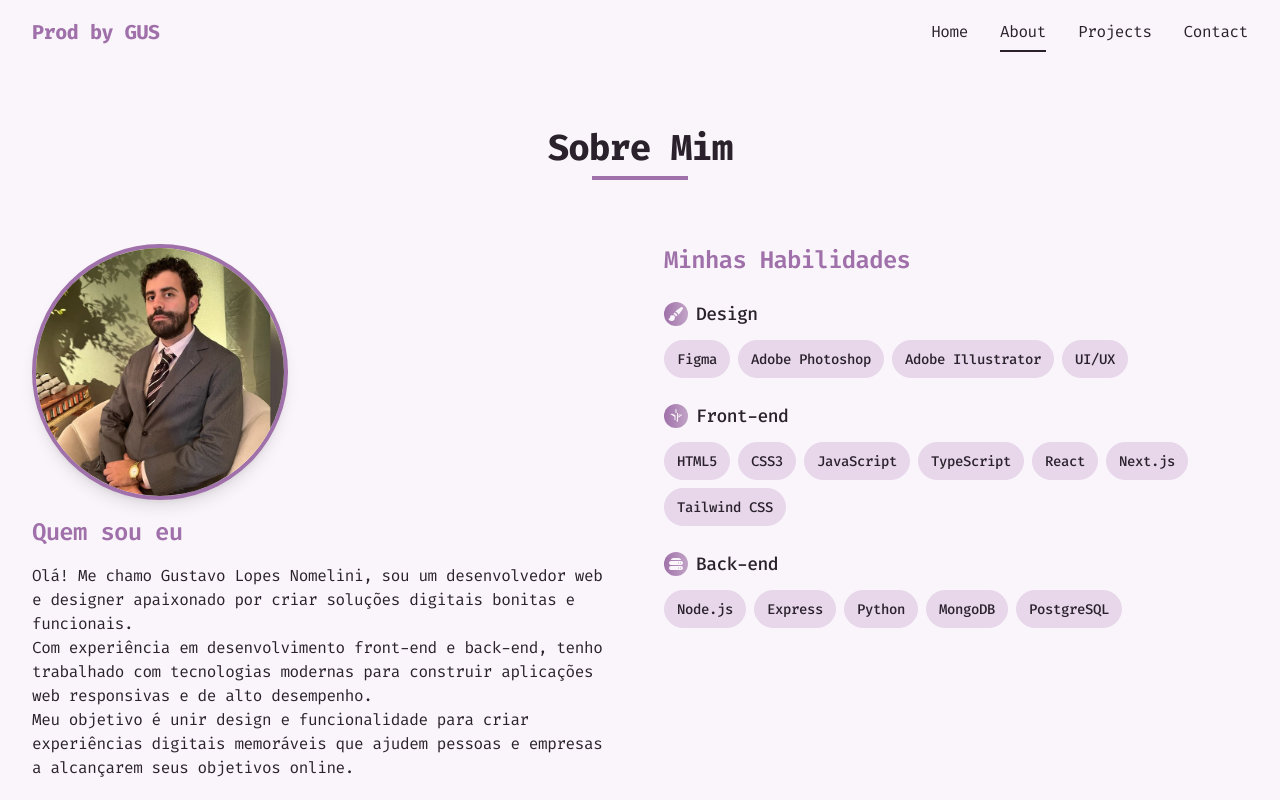
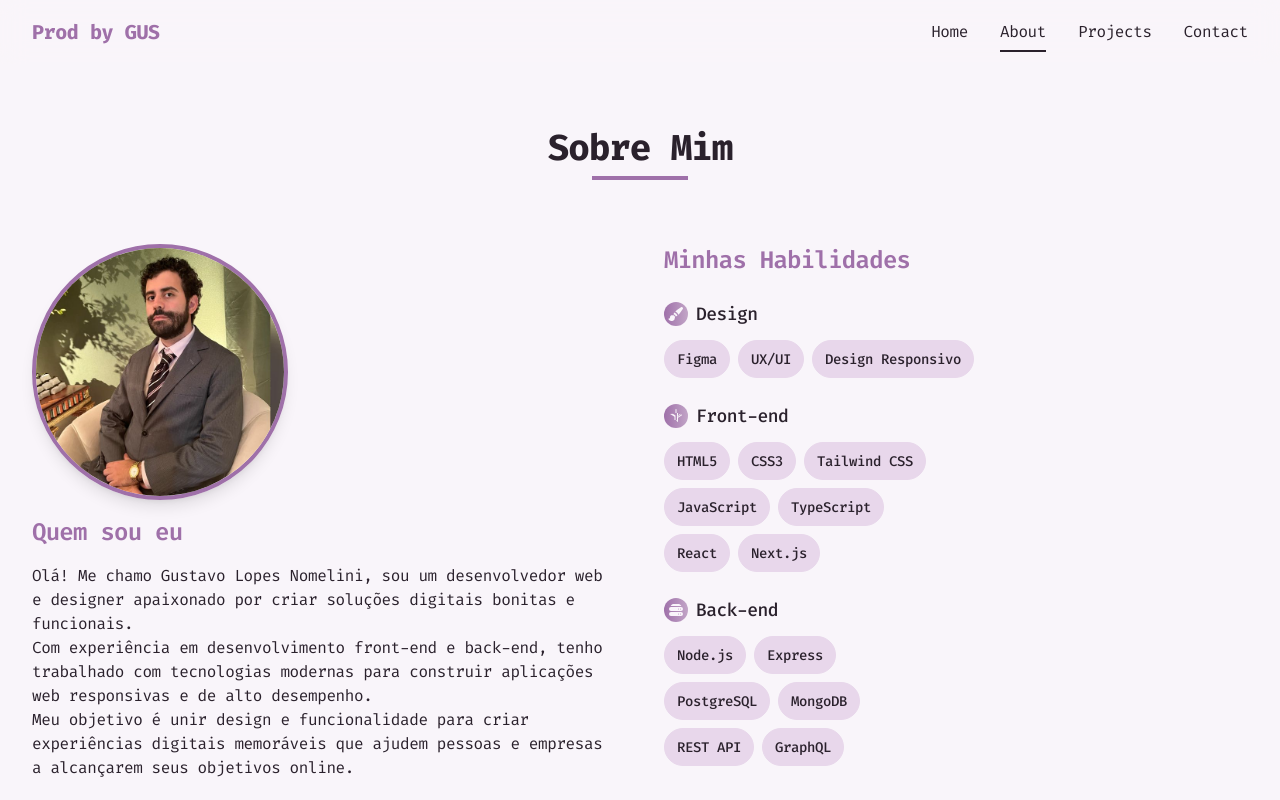
Before and after one commit to gustavo-nomelini/portfolio-prodbygus, a Next.js app: page /about in a window 1280 px wide. Shown: the top 800 px of the page. Built offline with nearby package versions, Linux system fonts and the light colour scheme.

Commit message:
feat: update Hero section content and translate text to Portuguese; modify WhatsApp message for clarity

```diff
--- a/src/app/page.tsx
+++ b/src/app/page.tsx
@@ -4,14 +4,6 @@ export default function Home() {
   return (
     <>
       <Hero />
-      <section className="py-12 bg-gray-50">
-        <div className="max-w-7xl mx-auto px-4 sm:px-6 lg:px-8">
-          <h2 className="text-3xl font-extrabold text-gray-900 text-center">
-            Featured Projects
-          </h2>
-          {/* Add your ProjectList component here */}
-        </div>
-      </section>
     </>
   );
 }
--- a/src/components/sections/About.tsx
+++ b/src/components/sections/About.tsx
@@ -16,10 +16,46 @@ const About = () => {
     setFocusedSkill(null);
   };
 
-  // Arrays de habilidades por categoria
-  const designSkills = ['Figma', 'Adobe Photoshop', 'Adobe Illustrator', 'UI/UX'];
-  const frontendSkills = ['HTML5', 'CSS3', 'JavaScript', 'TypeScript', 'React', 'Next.js', 'Tailwind CSS'];
-  const backendSkills = ['Node.js', 'Express', 'Python', 'MongoDB', 'PostgreSQL'];
+  // Arrays de habilidades por categoria e linha
+  const designSkills = ['Figma', 'UX/UI', 'Design Responsivo'];
+
+  // Front-end habilidades agrupadas por linha
+  const frontendSkills = [
+    ['HTML5', 'CSS3', 'Tailwind CSS'], // 1ª linha
+    ['JavaScript', 'TypeScript'],      // 2ª linha
+    ['React', 'Next.js'],              // 3ª linha
+  ];
+
+  // Back-end habilidades agrupadas por linha
+  const backendSkills = [
+    ['Node.js', 'Express'],         // 1ª linha
+    ['PostgreSQL', 'MongoDB'],      // 2ª linha
+    ['REST API', 'GraphQL'],        // 3ª linha
+  ];
+
+  // Função para renderizar badges de habilidades
+  const renderSkillBadge = (skill: string) => (
+    <span
+      key={skill}
+      className={`px-3 py-1.5 rounded-full border transition-all duration-300 cursor-pointer
+        ${
+          focusedSkill === skill
+            ? 'border-[var(--color1)] bg-[var(--color1)]/10 text-[var(--color1)] scale-110 shadow-md'
+            : (focusedSkill && focusedSkill !== skill)
+              ? 'border-[var(--color2)] bg-[var(--color4)]/25 text-[var(--foreground-muted)] scale-95'
+              : 'border-[var(--color4)] bg-[var(--color4)] text-[var(--foreground)] hover:bg-[var(--color4)]/80 hover:border-[var(--color1)]'
+        }
+        relative overflow-hidden`}
+      onMouseEnter={() => highlightSkill(skill)}
+      onMouseLeave={removeHighlight}
+    >
+      {/* Efeito de brilho */}
+      {focusedSkill === skill && (
+        <span className="absolute inset-0 w-full h-full bg-[var(--color1)]/5 animate-pulse"></span>
+      )}
+      <span className="relative z-10 text-sm font-medium">{skill}</span>
+    </span>
+  );
 
   return (
     <section className="py-16 bg-[var(--background)]">
@@ -65,12 +101,12 @@ const About = () => {
             </div>
           </div>
 
-          {/* Habilidades - ordem alterada: Design, Front-end, Back-end */}
+          {/* Habilidades - ordem: Design, Front-end, Back-end */}
           <div>
             <h3 className="text-2xl font-semibold text-[var(--color1)] mb-6">Minhas Habilidades</h3>
 
             <div className="space-y-6">
-              {/* Design - Agora em primeiro lugar */}
+              {/* Design - mantido como está */}
               <div>
                 <h4 className="text-lg font-medium text-[var(--foreground)] mb-3 flex items-center">
                   <span className="w-6 h-6 rounded-full bg-gradient-to-r from-[var(--color1)] to-[var(--color3)] flex items-center justify-center text-xs text-[var(--background)] mr-2">
@@ -81,32 +117,11 @@ const About = () => {
                   Design
                 </h4>
                 <div className="flex flex-wrap gap-2">
-                  {designSkills.map((skill) => (
-                    <span
-                      key={skill}
-                      className={`px-3 py-1.5 rounded-full border transition-all duration-300 cursor-pointer
-                        ${
-                          focusedSkill === skill
-                            ? 'border-[var(--color1)] bg-[var(--color1)]/10 text-[var(--color1)] scale-110 shadow-md'
-                            : (focusedSkill && focusedSkill !== skill)
-                              ? 'border-[var(--color2)] bg-[var(--color4)]/25 text-[var(--foreground-muted)] scale-95'
-                              : 'border-[var(--color4)] bg-[var(--color4)] text-[var(--foreground)] hover:bg-[var(--color4)]/80 hover:border-[var(--color1)]'
-                        }
-                        relative overflow-hidden`}
-                      onMouseEnter={() => highlightSkill(skill)}
-                      onMouseLeave={removeHighlight}
-                    >
-                      {/* Efeito de brilho */}
-                      {focusedSkill === skill && (
-                        <span className="absolute inset-0 w-full h-full bg-[var(--color1)]/5 animate-pulse"></span>
-                      )}
-                      <span className="relative z-10 text-sm font-medium">{skill}</span>
-                    </span>
-                  ))}
+                  {designSkills.map(renderSkillBadge)}
                 </div>
               </div>
 
-              {/* Front-end - Agora em segundo lugar */}
+              {/* Front-end - agora com linhas separadas */}
               <div>
                 <h4 className="text-lg font-medium text-[var(--foreground)] mb-3 flex items-center">
                   <span className="w-6 h-6 rounded-full bg-gradient-to-r from-[var(--color1)] to-[var(--color3)] flex items-center justify-center text-xs text-[var(--background)] mr-2">
@@ -116,33 +131,16 @@ const About = () => {
                   </span>
                   Front-end
                 </h4>
-                <div className="flex flex-wrap gap-2">
-                  {frontendSkills.map((skill) => (
-                    <span
-                      key={skill}
-                      className={`px-3 py-1.5 rounded-full border transition-all duration-300 cursor-pointer
-                        ${
-                          focusedSkill === skill
-                            ? 'border-[var(--color1)] bg-[var(--color1)]/10 text-[var(--color1)] scale-110 shadow-md'
-                            : (focusedSkill && focusedSkill !== skill)
-                              ? 'border-[var(--color2)] bg-[var(--color4)]/25 text-[var(--foreground-muted)] scale-95'
-                              : 'border-[var(--color4)] bg-[var(--color4)] text-[var(--foreground)] hover:bg-[var(--color4)]/80 hover:border-[var(--color1)]'
-                        }
-                        relative overflow-hidden`}
-                      onMouseEnter={() => highlightSkill(skill)}
-                      onMouseLeave={removeHighlight}
-                    >
-                      {/* Efeito de brilho */}
-                      {focusedSkill === skill && (
-                        <span className="absolute inset-0 w-full h-full bg-[var(--color1)]/5 animate-pulse"></span>
-                      )}
-                      <span className="relative z-10 text-sm font-medium">{skill}</span>
-                    </span>
+                <div className="space-y-2">
+                  {frontendSkills.map((lineSkills, index) => (
+                    <div key={`front-line-${index}`} className="flex flex-wrap gap-2">
+                      {lineSkills.map(renderSkillBadge)}
+                    </div>
                   ))}
                 </div>
               </div>
 
-              {/* Back-end - Agora em terceiro lugar */}
+              {/* Back-end - agora com linhas separadas */}
               <div>
                 <h4 className="text-lg font-medium text-[var(--foreground)] mb-3 flex items-center">
                   <span className="w-6 h-6 rounded-full bg-gradient-to-r from-[var(--color1)] to-[var(--color3)] flex items-center justify-center text-xs text-[var(--background)] mr-2">
@@ -153,28 +151,11 @@ const About = () => {
                   </span>
                   Back-end
                 </h4>
-                <div className="flex flex-wrap gap-2">
-                  {backendSkills.map((skill) => (
-                    <span
-                      key={skill}
-                      className={`px-3 py-1.5 rounded-full border transition-all duration-300 cursor-pointer
-                        ${
-                          focusedSkill === skill
-                            ? 'border-[var(--color1)] bg-[var(--color1)]/10 text-[var(--color1)] scale-110 shadow-md'
-                            : (focusedSkill && focusedSkill !== skill)
-                              ? 'border-[var(--color2)] bg-[var(--color4)]/25 text-[var(--foreground-muted)] scale-95'
-                              : 'border-[var(--color4)] bg-[var(--color4)] text-[var(--foreground)] hover:bg-[var(--color4)]/80 hover:border-[var(--color1)]'
-                        }
-                        relative overflow-hidden`}
-                      onMouseEnter={() => highlightSkill(skill)}
-                      onMouseLeave={removeHighlight}
-                    >
-                      {/* Efeito de brilho */}
-                      {focusedSkill === skill && (
-                        <span className="absolute inset-0 w-full h-full bg-[var(--color1)]/5 animate-pulse"></span>
-                      )}
-                      <span className="relative z-10 text-sm font-medium">{skill}</span>
-                    </span>
+                <div className="space-y-2">
+                  {backendSkills.map((lineSkills, index) => (
+                    <div key={`back-line-${index}`} className="flex flex-wrap gap-2">
+                      {lineSkills.map(renderSkillBadge)}
+                    </div>
                   ))}
                 </div>
               </div>
--- a/src/components/sections/Contact.tsx
+++ b/src/components/sections/Contact.tsx
@@ -9,7 +9,7 @@ const Contact = () => {
   const [showCopiedMessage, setShowCopiedMessage] = useState(false);
 
   // WhatsApp URL com mensagem predefinida
-  const whatsappMessage = encodeURIComponent("Vi seu Portfolio Online e fiquei interessado, quero contratar seu trabalho.");
+  const whatsappMessage = encodeURIComponent("Vi seu Portfolio Online e fiquei interessado no seu trabalho, gostaria de conversarmos melhor.");
   const whatsappUrl = `https://wa.me/5545998508634?text=${whatsappMessage}`;
 
   // Email que será copiado
```
Also changed, not shown: src/components/sections/Hero.tsx (+5 -5 lines).
